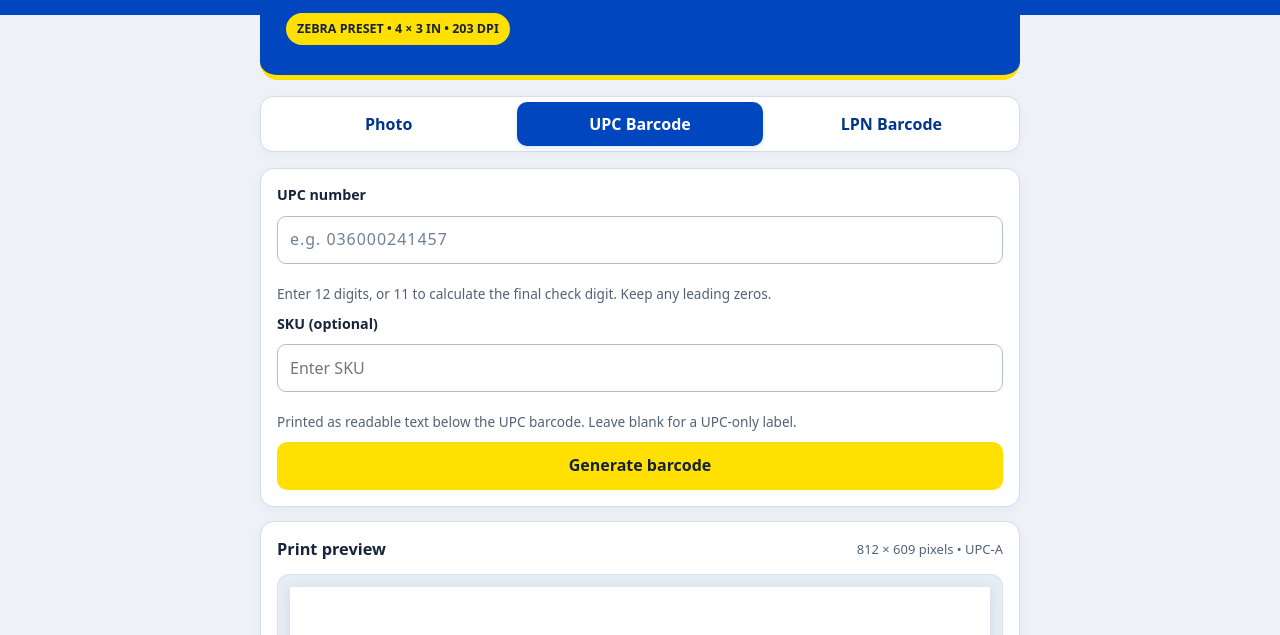
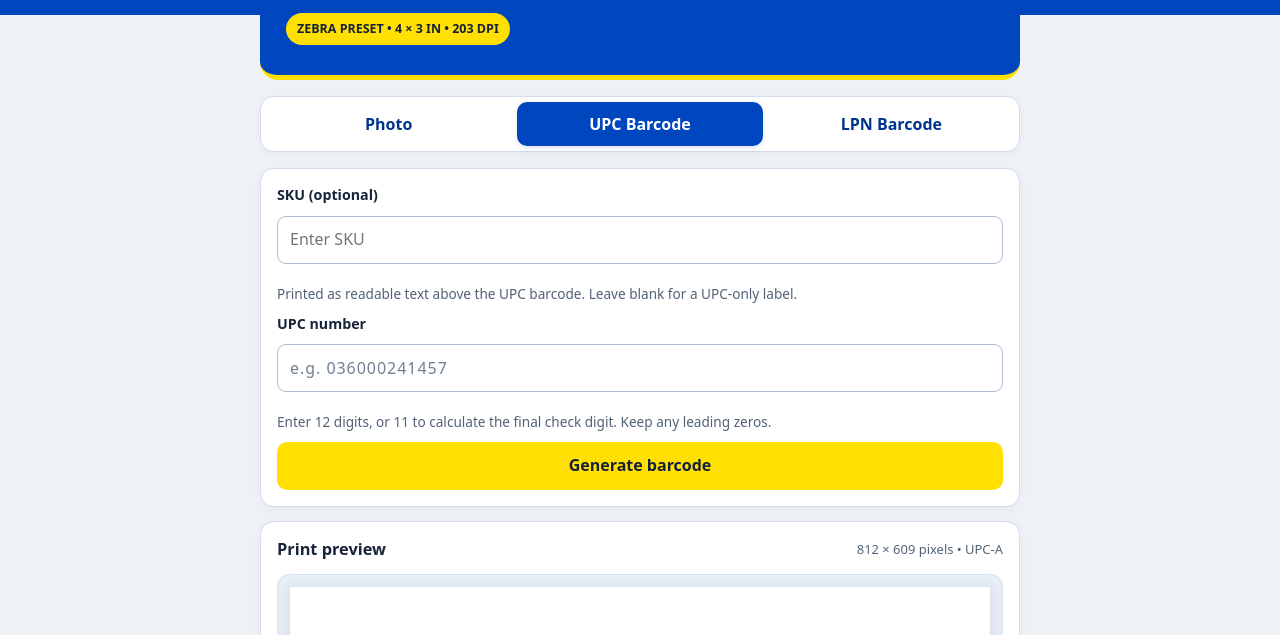
Before and after one commit to Addy37/zebra-photo-converter, a plain HTML site: page index.html in a window 1280 px wide. Both pictures are taken after a click on the button "UPC Barcode". Shown: the part 165-800 px from the top of the page. Drawn offline with Linux system fonts and the light colour scheme.

Commit message:
Match UPC form order and help text to SKU-first label

```diff
--- a/index.html
+++ b/index.html
@@ -146,12 +146,12 @@ footer span{font-size:.75rem}
 </div>
 <div class="panel" id="barcodePanel" hidden>
   <form id="upcForm">
+    <label for="upcSkuInput">SKU (optional)</label>
+    <input id="upcSkuInput" type="text" inputmode="numeric" maxlength="40" autocomplete="off" placeholder="Enter SKU" aria-describedby="upcSkuHelp">
+    <span class="help" id="upcSkuHelp">Printed as readable text above the UPC barcode. Leave blank for a UPC-only label.</span>
     <label for="upcInput">UPC number</label>
     <input id="upcInput" type="text" inputmode="numeric" autocomplete="off" autocapitalize="off" spellcheck="false" placeholder="e.g. 036000241457" aria-describedby="upcHelp">
     <span class="help" id="upcHelp">Enter 12 digits, or 11 to calculate the final check digit. Keep any leading zeros.</span>
-    <label for="upcSkuInput">SKU (optional)</label>
-    <input id="upcSkuInput" type="text" inputmode="numeric" maxlength="40" autocomplete="off" placeholder="Enter SKU" aria-describedby="upcSkuHelp">
-    <span class="help" id="upcSkuHelp">Printed as readable text below the UPC barcode. Leave blank for a UPC-only label.</span>
     <button type="submit">Generate barcode</button>
   </form>
 </div>
```
